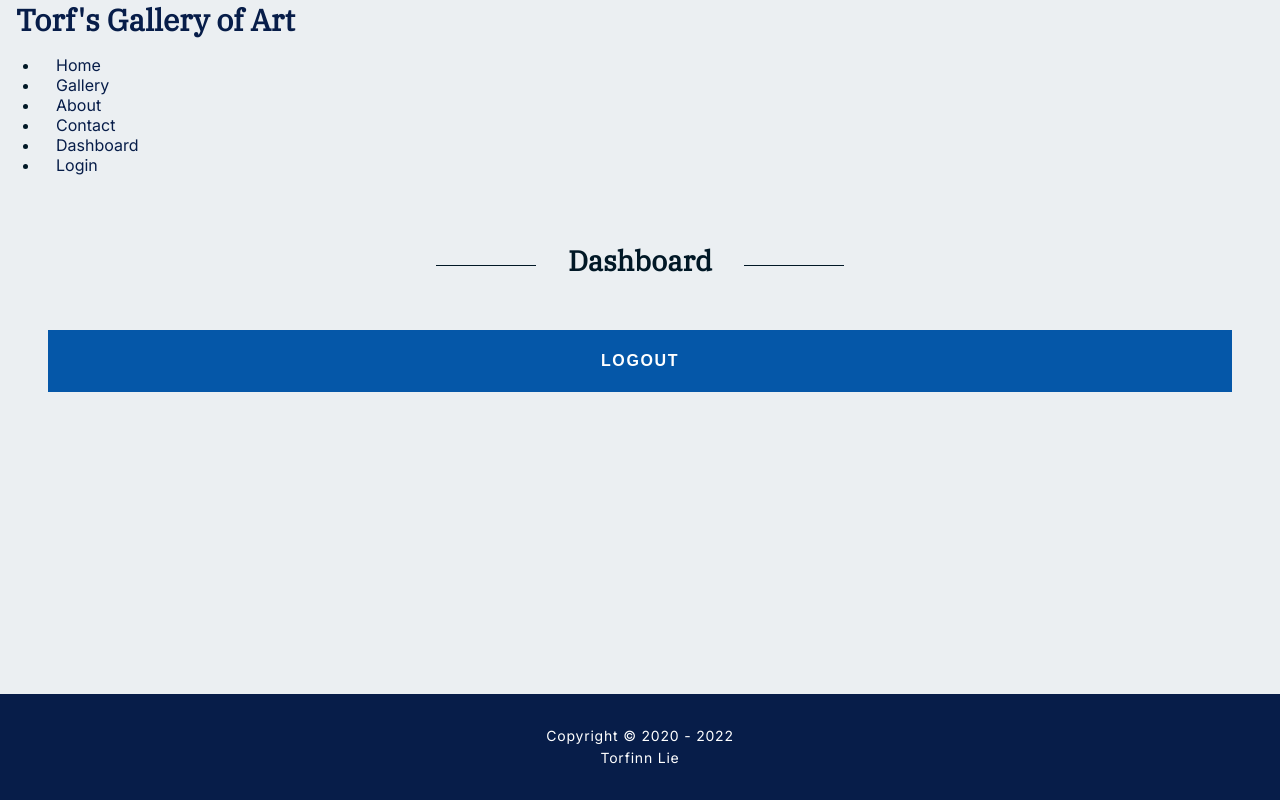
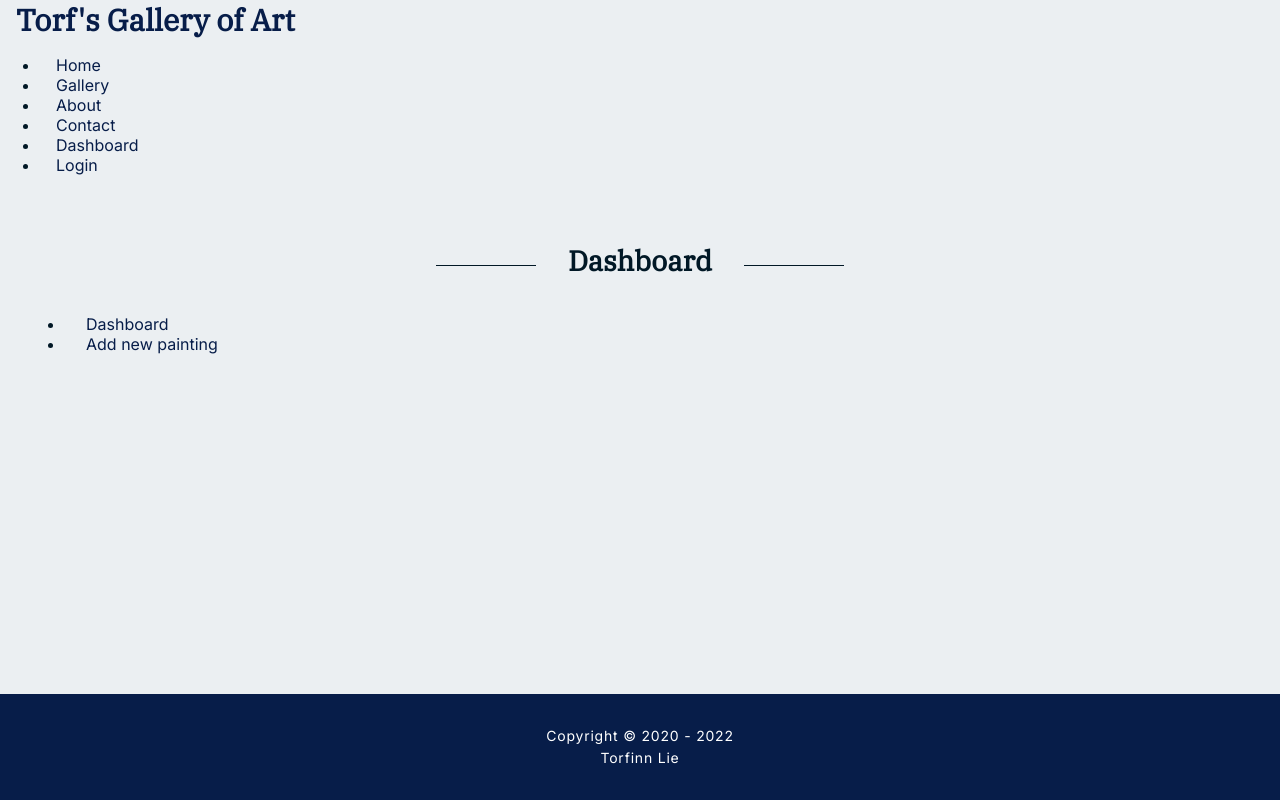
Before and after one commit to lunadragon06/torfs-art-gallery, a React (Create React App) app: page /dashboard in a window 1280 px wide. Built offline with nearby package versions, Linux system fonts and the light colour scheme.

Commit message:
Update Dashboard.js

```diff
--- a/src/components/pages/admin/Dashboard.js
+++ b/src/components/pages/admin/Dashboard.js
@@ -1,10 +1,11 @@
+import AdminMenu from "./AdminMenu";
 import Heading from "../../layout/Heading";
 
 export default function Dashboard() {
 	return (
 		<>
 			<Heading content="Dashboard" />
-			<button className="logoutbtn" type="submit">Logout</button>
+			<AdminMenu />
 		</>
 	);
 }
```
